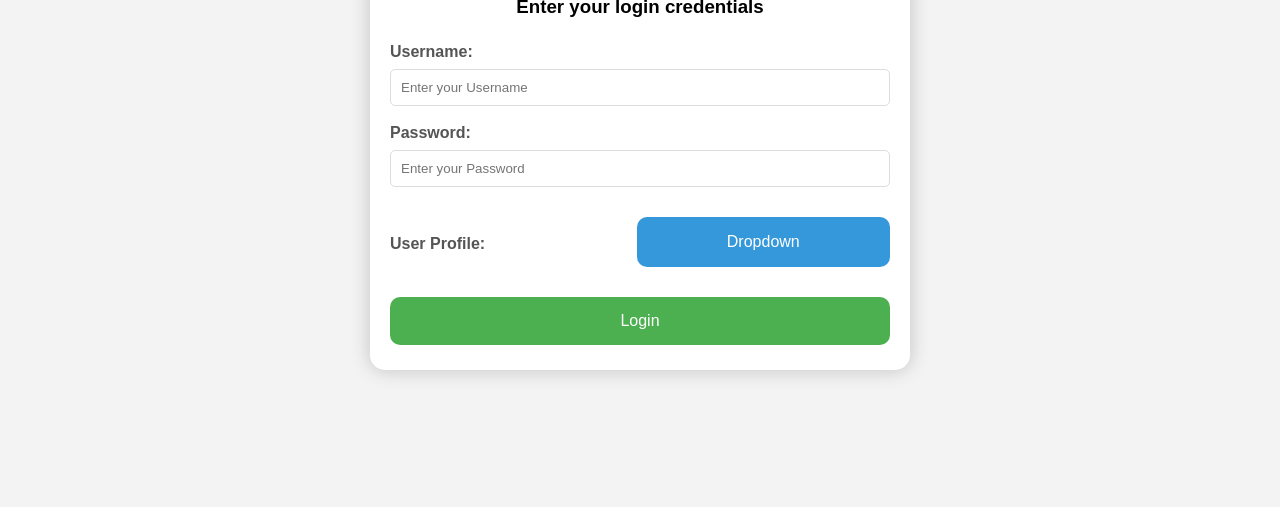
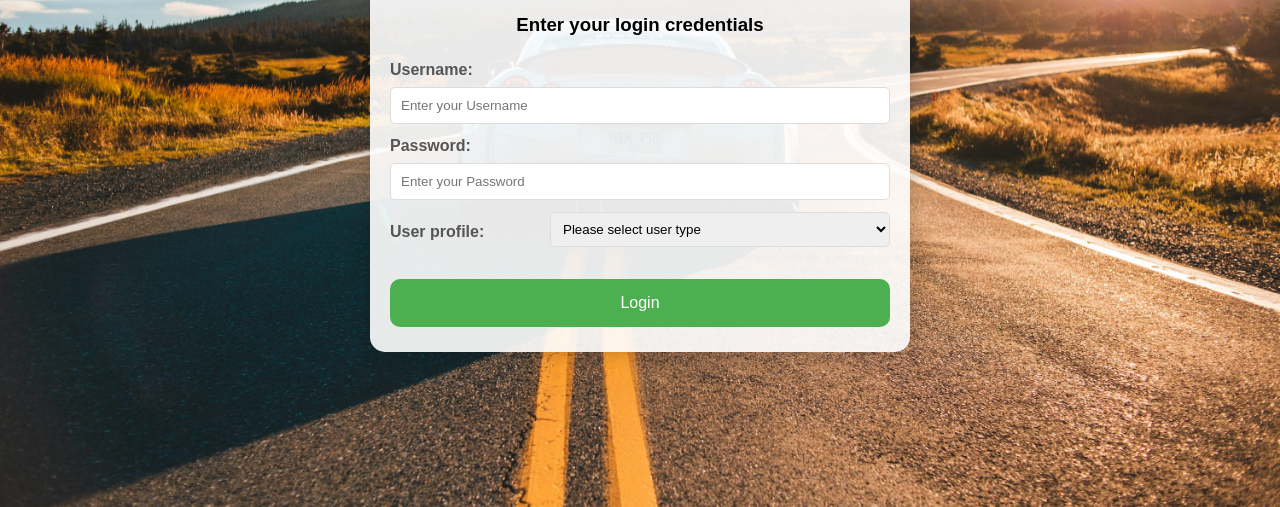
Before and after one commit to P4ndemonium/314AppleGrapes, a plain HTML site: page index.html in a window 1280 px wide. Shown: the part 293-800 px from the top of the page. Drawn offline with Linux system fonts and the light colour scheme.

Commit message:
updated login page:
fixed dropdown list and add frontend css, background

```diff
--- a/index.html
+++ b/index.html
@@ -2,7 +2,7 @@
 <html>
 
 <head>
-      <title>Login Page</title>
+      <title>Login</title>
       <link rel="stylesheet" href="style.css">
 </head>
 
@@ -10,7 +10,7 @@
       <div class="main">
             <h1>Welcome to AppleGrapes Car Listing</h1>
             <h3>Enter your login credentials</h3>
-            <form action="">
+            <form action="/action_page.php">
                   <label for="first">
                         Username:
                   </label>
@@ -27,91 +27,21 @@
                          name="password"
                          placeholder="Enter your Password" required>
 
-                         <div class="user-profile">
-                            <label for="user-profile" class="profile-label">
-                                User Profile:
-                            </label>
-                            <button onclick="myFunction()" class="dropbtn">Dropdown</button>
-                            <div id="myDropdown" class="dropdown-content">
-                                <a href="#buyer">Buyer</a>
-                                <a href="#seller">Seller</a>
-                                <a href="#caragent">Car Agent</a>
-                                <a href="#admin">Admin</a>
-                            </div>
-                        </div>
-
-                        <style>
-                            .dropbtn {
-                                background-color: #3498DB;
-                                color: white;
-                                padding: 16px;
-                                font-size: 16px;
-                                border: none;
-                                cursor: pointer;
-                            }
-
-                            .dropbtn:hover, .dropbtn:focus {
-                                background-color: #2980B9;
-                            }
-
-                            .user-profile {
-                                display: flex;
-                                align-items: center;
-                            }
-
-                            .profile-label {
-                                margin-right: 10px; /* Adjusts spacing between label and button */
-                            }
-
-                            .dropdown {
-                                position: relative;
-                                display: inline-block;
-                            }
-
-                            .dropdown-content {
-                                display: none;
-                                position: absolute;
-                                background-color: #f1f1f1;
-                                min-width: 100px;
-                                overflow: auto;
-                                box-shadow: 0px 8px 16px 0px rgba(0,0,0,0.2);
-                                z-index: 1;
-                            }
-
-                            .dropdown-content a {
-                                color: black;
-                                padding: 12px 16px;
-                                text-decoration: none;
-                                display: block;
-                            }
-
-                            .dropdown a:hover {background-color: #ddd;}
-
-                            .show {display: block;}
-                        </style>
-
-                        <script>
-                            function myFunction() {
-                                document.getElementById("myDropdown").classList.toggle("show");
-                            }
-
-                            window.onclick = function(event) {
-                                if (!event.target.matches('.dropbtn')) {
-                                    var dropdowns = document.getElementsByClassName("dropdown-content");
-                                    for (var i = 0; i < dropdowns.length; i++) {
-                                        var openDropdown = dropdowns[i];
-                                        if (openDropdown.classList.contains('show')) {
-                                            openDropdown.classList.remove('show');
-                                        }
-                                    }
-                                }
-                            }
-                        </script>
-
+                  <div class="inline-label-select">
+                        <label for="user-profile">
+                              User profile:
+                        </label>
+                        <select name="user-profile" id="user-profile">
+                            <option value="" disabled selected>Please select user type</option>
+                              <option value="buyer">Buyer</option>
+                              <option value="seller">Seller</option>
+                              <option value="agent">Agent</option>
+                              <option value="admin">Admin</option>
+                        </select>
+                  </div>
 
                   <div class="wrap">
-                        <button type="loginbtn"
-                                onclick="solve()">
+                        <button type="submit">
                               Login
                         </button>
                   </div>
--- a/style.css
+++ b/style.css
@@ -6,13 +6,15 @@ body {
     font-family: sans-serif;
     line-height: 1.5;
     min-height: 100vh;
-    background: #f3f3f3;
-    flex-direction: column;
     margin: 0;
+    background-image: url('images/car.jpeg');
+    background-size: cover;
+    background-position: center;
+    background-repeat: no-repeat;
 }
 
 .main {
-    background-color: #fff;
+    background-color: rgba(255, 255, 255, 0.9); /* Adds transparency to the form background */
     border-radius: 15px;
     box-shadow: 0 0 20px rgba(0, 0, 0, 0.2);
     padding: 10px 20px;
@@ -20,7 +22,6 @@ body {
     width: 500px;
     text-align: center;
 }
-
 h1 {
     color: #4CAF50;
 }
@@ -29,7 +30,7 @@ label {
     display: block;
     width: 100%;
     margin-top: 10px;
-    margin-bottom: 5px;
+    margin-bottom: 1%;
     text-align: left;
     color: #555;
     font-weight: bold;
@@ -39,7 +40,7 @@ label {
 input {
     display: block;
     width: 100%;
-    margin-bottom: 15px;
+    margin-bottom: 5px;
     padding: 10px;
     box-sizing: border-box;
     border: 1px solid #ddd;
@@ -64,3 +65,22 @@ button {
     justify-content: center;
     align-items: center;
 }
+
+.inline-label-select {
+    display: flex;
+    align-items: center;
+    margin-top: 10px;
+    margin-bottom: 15px;
+}
+
+.inline-label-select label {
+    margin-right: 10px;
+    width: 30%; /* Adjust this as needed */
+}
+
+.inline-label-select select {
+    flex-grow: 1;
+    padding: 8px;
+    border-radius: 5px;
+    border: 1px solid #ddd;
+}
```
Also changed, not shown: images/car.jpeg (added).
